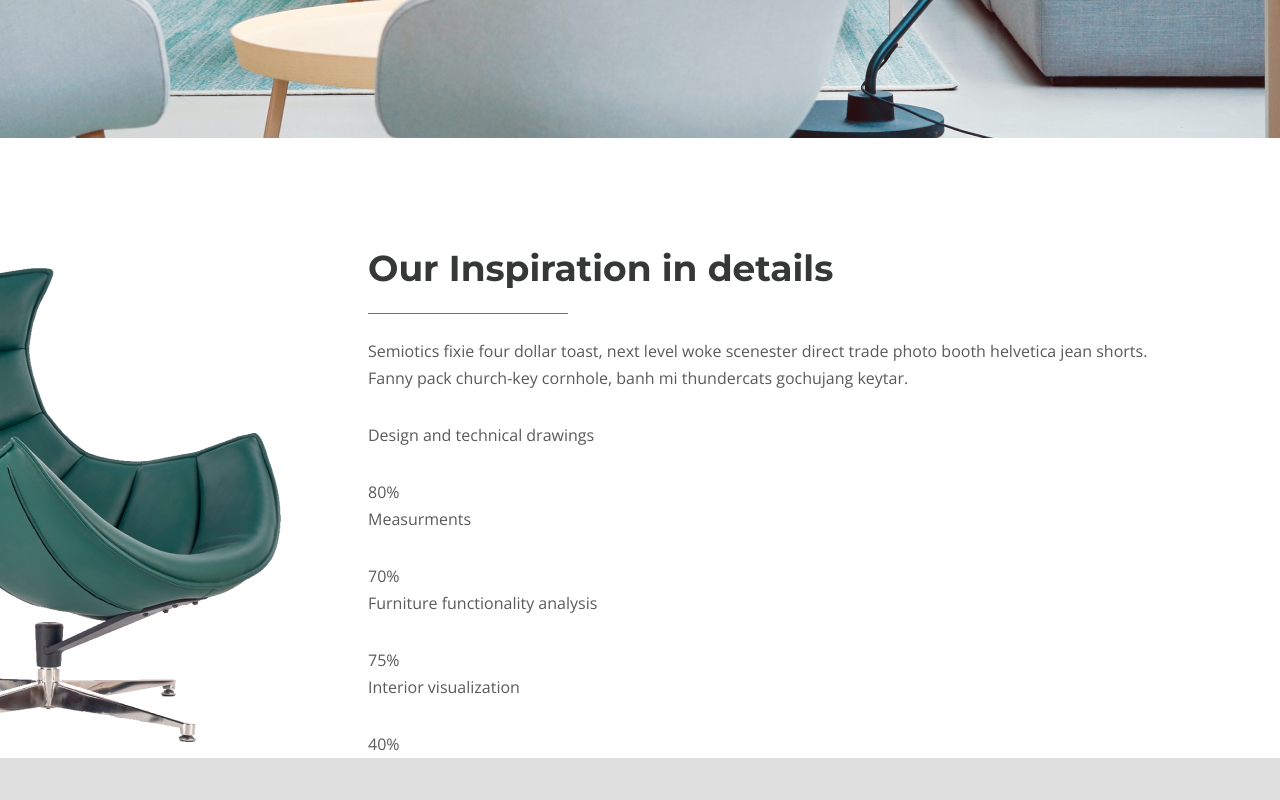
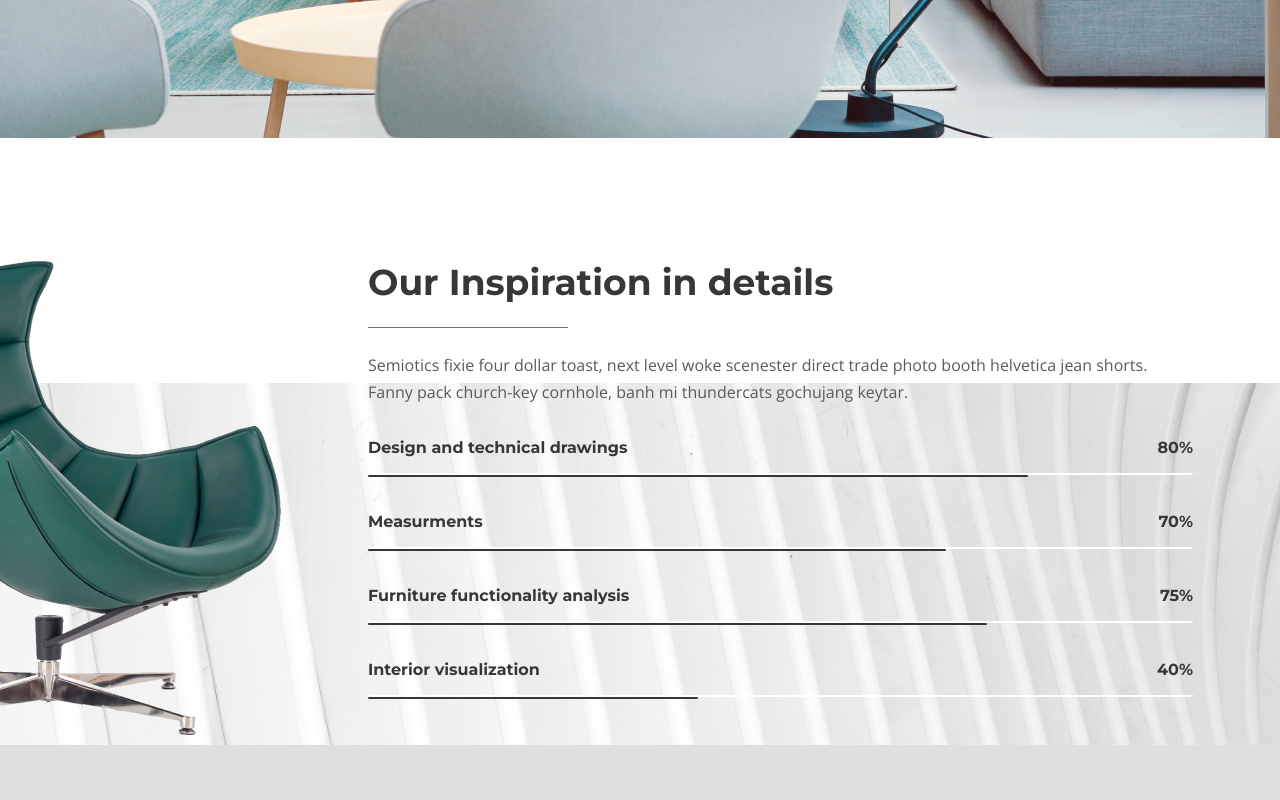
Before and after one commit to illya-onyshchuk/desire, a website: page app/about.html in a window 1280 px wide. Shown: the part 1460-2260 px from the top of the page. Drawn offline with nearby package versions, Linux system fonts and the light colour scheme; files whose address does not match are found by name.

Commit message:
end block advantage

```diff
--- a/app/about.html
+++ b/app/about.html
@@ -127,35 +127,35 @@
               </p>
               <ul class="inspiration__list">
                 <li class="inspiration__item">
-                  <div class="inspiration__content">
-                    <p class="inspiration__text">Design and technical drawings</p>
+                  <div class="inspiration__item-content">
+                    <p class="inspiration__item-text">Design and technical drawings</p>
                     <p class="inspiration__num">80%</p>
                   </div>
-                  <div class="inspiration__line"></div>
+                  <div class="inspiration__line" style="width: 80%;"></div>
                 </li>
 
                 <li class="inspiration__item">
-                  <div class="inspiration__content">
-                    <p class="inspiration__text">Measurments</p>
+                  <div class="inspiration__item-content">
+                    <p class="inspiration__item-text">Measurments</p>
                     <p class="inspiration__num">70%</p>
                   </div>
-                  <div class="inspiration__line"></div>
+                  <div class="inspiration__line" style="width: 70%;"></div>
                 </li>
 
                 <li class="inspiration__item">
-                  <div class="inspiration__content">
-                    <p class="inspiration__text">Furniture functionality analysis</p>
+                  <div class="inspiration__item-content">
+                    <p class="inspiration__item-text">Furniture functionality analysis</p>
                     <p class="inspiration__num">75%</p>
                   </div>
-                  <div class="inspiration__line"></div>
+                  <div class="inspiration__line" style="width: 75%;"></div>
                 </li>
 
                 <li class="inspiration__item">
-                  <div class="inspiration__content">
-                    <p class="inspiration__text">Interior visualization</p>
+                  <div class="inspiration__item-content">
+                    <p class="inspiration__item-text">Interior visualization</p>
                     <p class="inspiration__num">40%</p>
                   </div>
-                  <div class="inspiration__line"></div>
+                  <div class="inspiration__line" style="width: 40%;"></div>
                 </li>
               </ul>
             </div>
--- a/app/scss/style.scss
+++ b/app/scss/style.scss
@@ -738,6 +738,20 @@
 
 .inspiration {
   padding-top: 100px;
+  position: relative;
+
+  &::after {
+    content: "";
+    position: absolute;
+    left: 0;
+    right: 0;
+    bottom: 0;
+    height: 362px;
+    background: url(../images/inspiration-bg.jpg) no-repeat, top center;
+    background-size: cover;
+    z-index: -1;
+  }
+
   &__inner {
     display: flex;
     justify-content: center;
@@ -776,4 +790,26 @@
   &__text {
     margin-bottom: 30px;
   }
+
+  &__item {
+    @extend %title-font;
+    color: $title;
+    line-height: 23px;
+    margin-bottom: 33px;
+  }
+
+  &__item-content {
+    display: flex;
+    justify-content: space-between;
+    padding-bottom: 14px;
+    border-bottom: 2px solid #fff;
+    border-radius: 4px;
+  }
+
+  &__line {
+    height: 2px;
+    border-radius: 4px;
+    background-color: $title;
+    // margin-top: -2px;
+  }
 }
```
Also changed, not shown: app/css/style.min.css.
